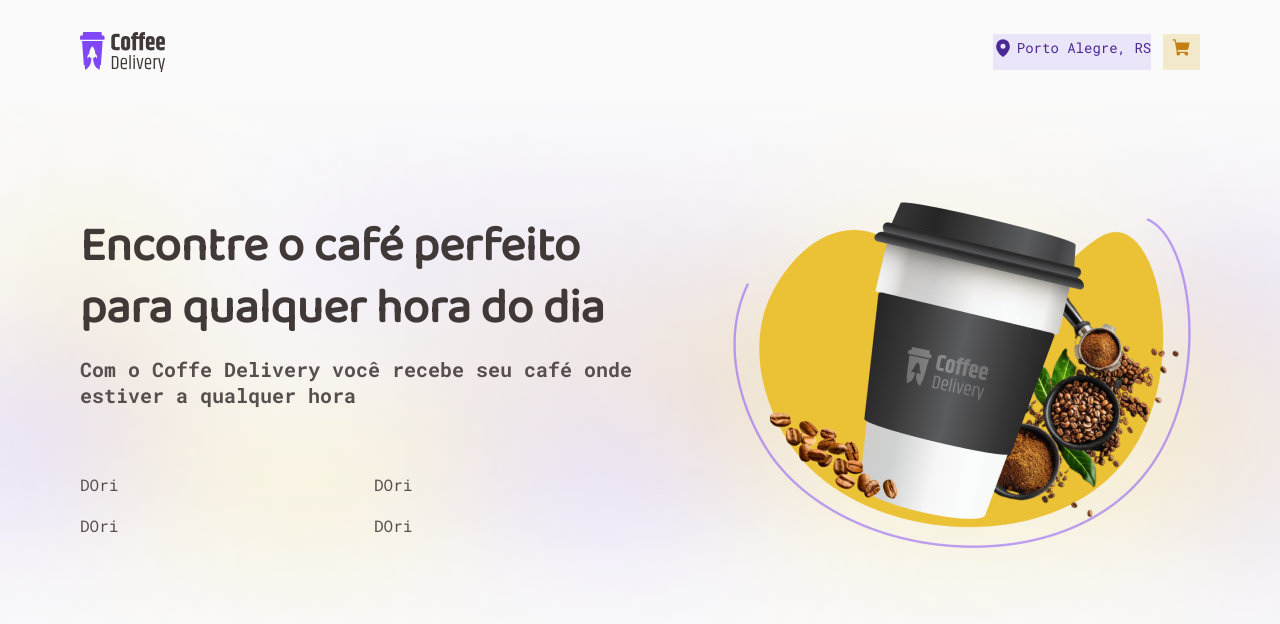
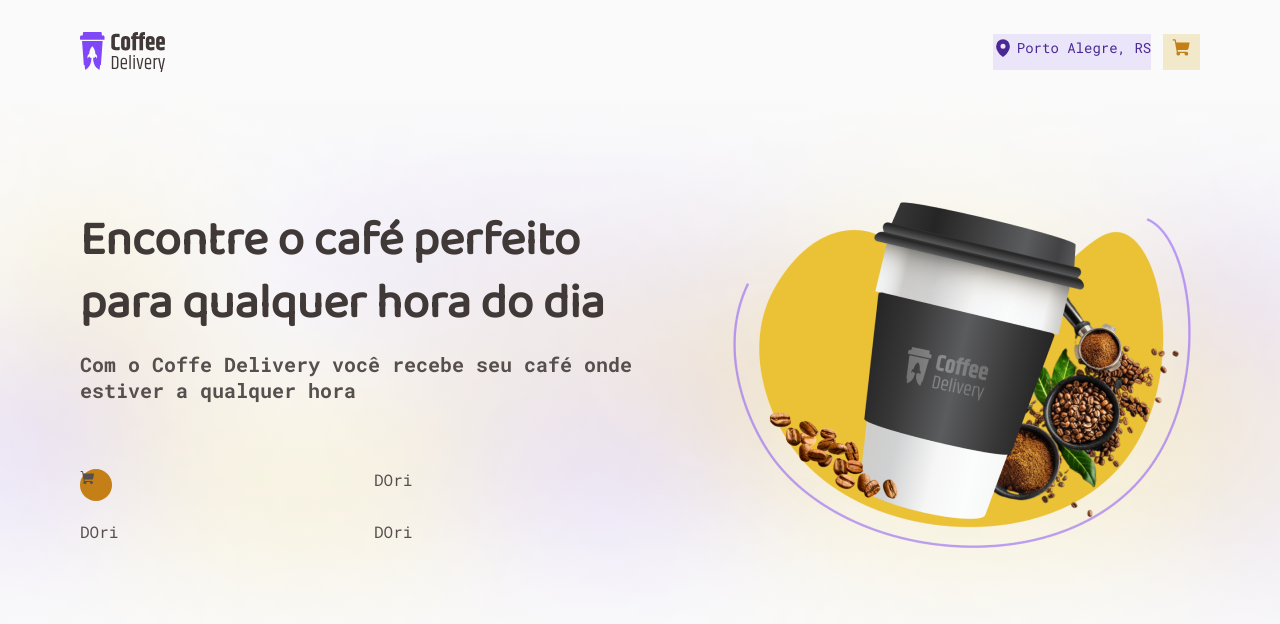
Before and after one commit to ReinaldoARamos/Ignite_Coffee_Delivery-, a React (Vite) app: page / in a window 1280 px wide. Shown: the top 624 px of the page. Built offline with nearby package versions, Linux system fonts and the light colour scheme.

Commit message:
Criando no styles uma interface Props passando bg, colocando ela dentronb do stylen do iconWithContainer passando iconsBG como string, então, usei o useTheme para pegar o deafult theme para passar a cor e defini as propriedades do ícone,formando assim a bolinha

```diff
--- a/package.json
+++ b/package.json
@@ -15,6 +15,7 @@
     "phosphor-react": "^1.4.1",
     "react": "^18.2.0",
     "react-dom": "^18.2.0",
+    "react-is": "^18.2.0",
     "react-router-dom": "^6.9.0",
     "styled-components": "^5.3.9"
   },
--- a/src/Components/InfosWithIcons/index.tsx
+++ b/src/Components/InfosWithIcons/index.tsx
@@ -8,11 +8,11 @@ interface infoWithIconProps{
 
 }
 
-export function InfoWithIcon({iconm text, iconBg} : infoWithIconProps) {
+export function InfoWithIcon({icon, text, iconBg} : infoWithIconProps) {
   return (
   <>
   <InfoWithContainer>
-    <IconContainer>{icon}</IconContainer>
+    <IconContainer iconBg={iconBg}>{icon}</IconContainer>
   </InfoWithContainer>
   </>
   )
--- a/src/Components/InfosWithIcons/styles.ts
+++ b/src/Components/InfosWithIcons/styles.ts
@@ -1,4 +1,9 @@
 import styled from 'styled-components'
+
+
+interface IconContainerpRops{
+    iconBg: string
+}
 
 export const InfoWithContainer = styled.div`
 display: flex;
@@ -6,5 +11,9 @@ align-items: center;
 gap:0.75rem
 `
 
-export const IconContainer = styled.div`
+export const IconContainer = styled.div<IconContainerpRops>`
+width: 2rem ;
+height:2rem ;
+border-radius: 9999px;
+background-color: ${({iconBg}) => iconBg} ;
 `
--- a/src/Pages/Home/components/intro.tsx
+++ b/src/Pages/Home/components/intro.tsx
@@ -1,6 +1,11 @@
 import { BenefitsContainer, IntroContainer, IntroContent, IntroText, IntroTitle } from "./styles";
 import CoffeeIntro from "../../../assets/IntroCoffee.png";
+import { InfoWithIcon } from "../../../Components/InfosWithIcons";
+import {ShoppingCart} from 'phosphor-react'
+import { useTheme } from "styled-components";
 export function Intro() {
+
+  const {colors} = useTheme()
   return (
     <>
       <IntroContainer>
@@ -16,7 +21,12 @@ export function Intro() {
            </IntroText>
 
            <BenefitsContainer>
-          <p>DOri</p>
+          <InfoWithIcon
+          icon={<ShoppingCart weight="fill"/>}
+          text="compra simples"
+          iconBg={colors["brand-yellow-dark"]}
+
+          />
           <p>DOri</p>
           <p>DOri</p>
           <p>DOri</p>
```
Also changed, not shown: 1 other file (tests, documents, lock files or other folders).
